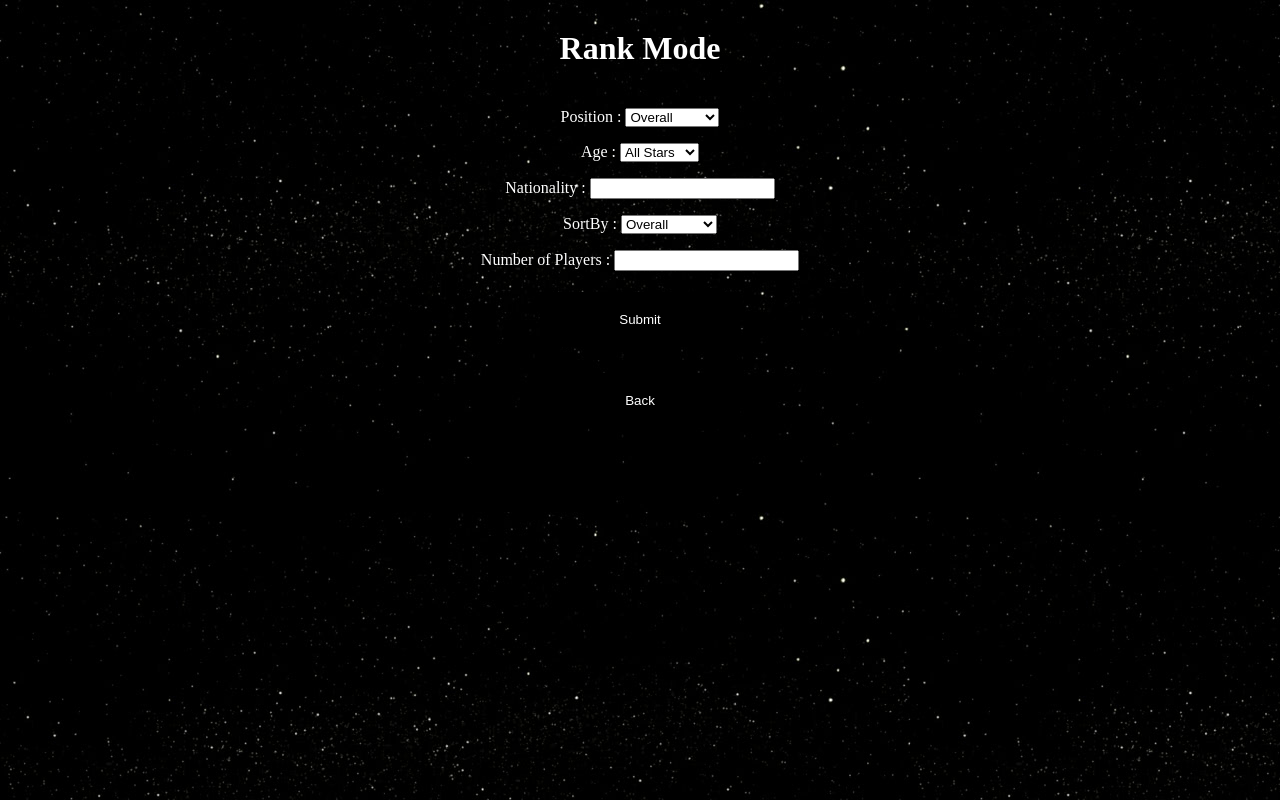
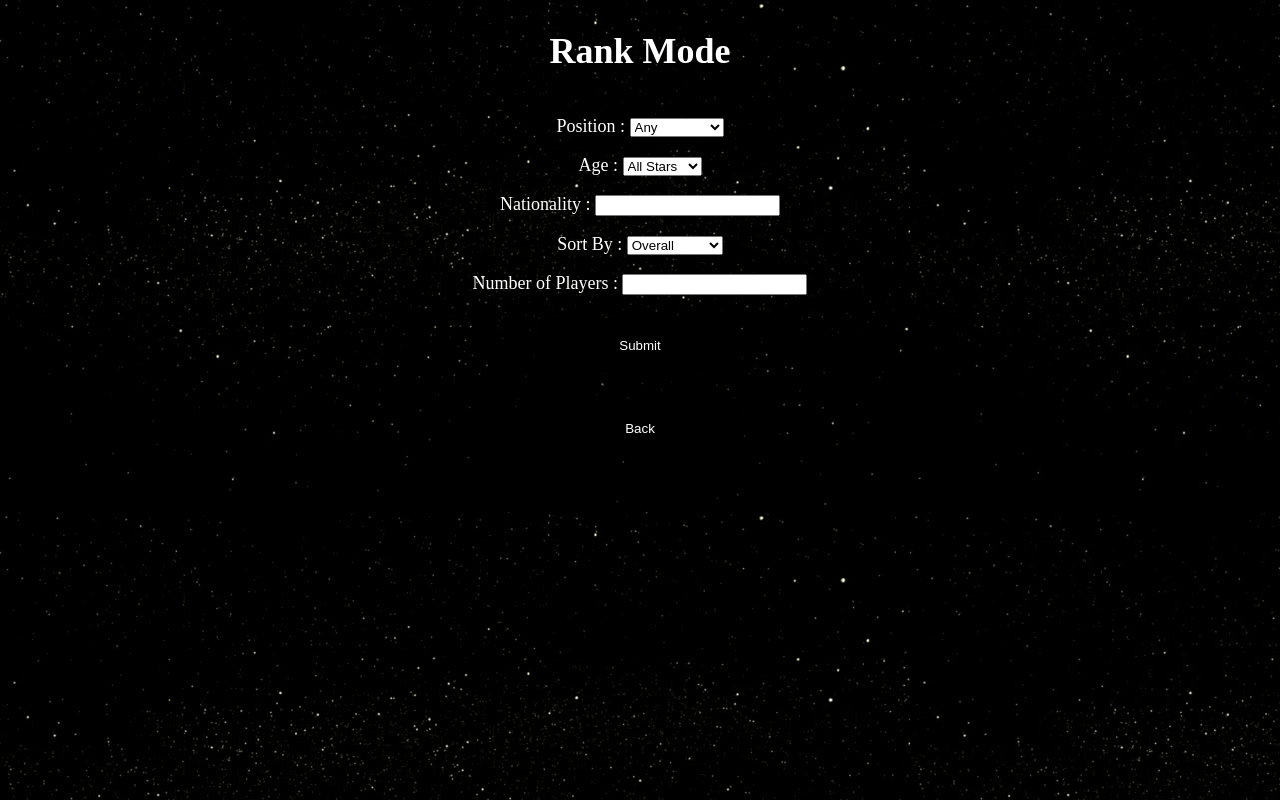
Before and after one commit to Ujwal-Ramachandran/Football-Manager-Simulator, a Flask app: page /rop in a window 1280 px wide. Run offline with Flask 2, Linux system fonts and the light colour scheme.

Commit message:
Update rankMode.html

```diff
--- a/templates/rankMode.html
+++ b/templates/rankMode.html
@@ -12,6 +12,7 @@
         color: white;
         background-color: black;
         text-align: center;
+        font-size: 18px;
     }
 
     h1{
@@ -40,7 +41,7 @@
     }
 
     button span:after {
-        content: "\00bb";
+        content: "\00ab";
         position: absolute;
         opacity: 0;
         top: 0;
@@ -64,7 +65,7 @@
         <p>
             Position :
             <select name="pos" id="pos">
-                <option value="Any">Overall</option>
+                <option value="Any">Any</option>
                 <option value="ATT">Striker</option>
                 <option value="MID">Mid-Fielder</option>
                 <option value="DEF">Defender</option>
@@ -83,7 +84,7 @@
         </p>
         <p>Nationality : <input type="text" name="country"/></p>
         <p>
-            SortBy :
+            Sort By :
             <select name="sortby" id="sortby">
                 <option value="Overall">Overall</option>
                 <option value="Finishing">Finishing</option>
```
